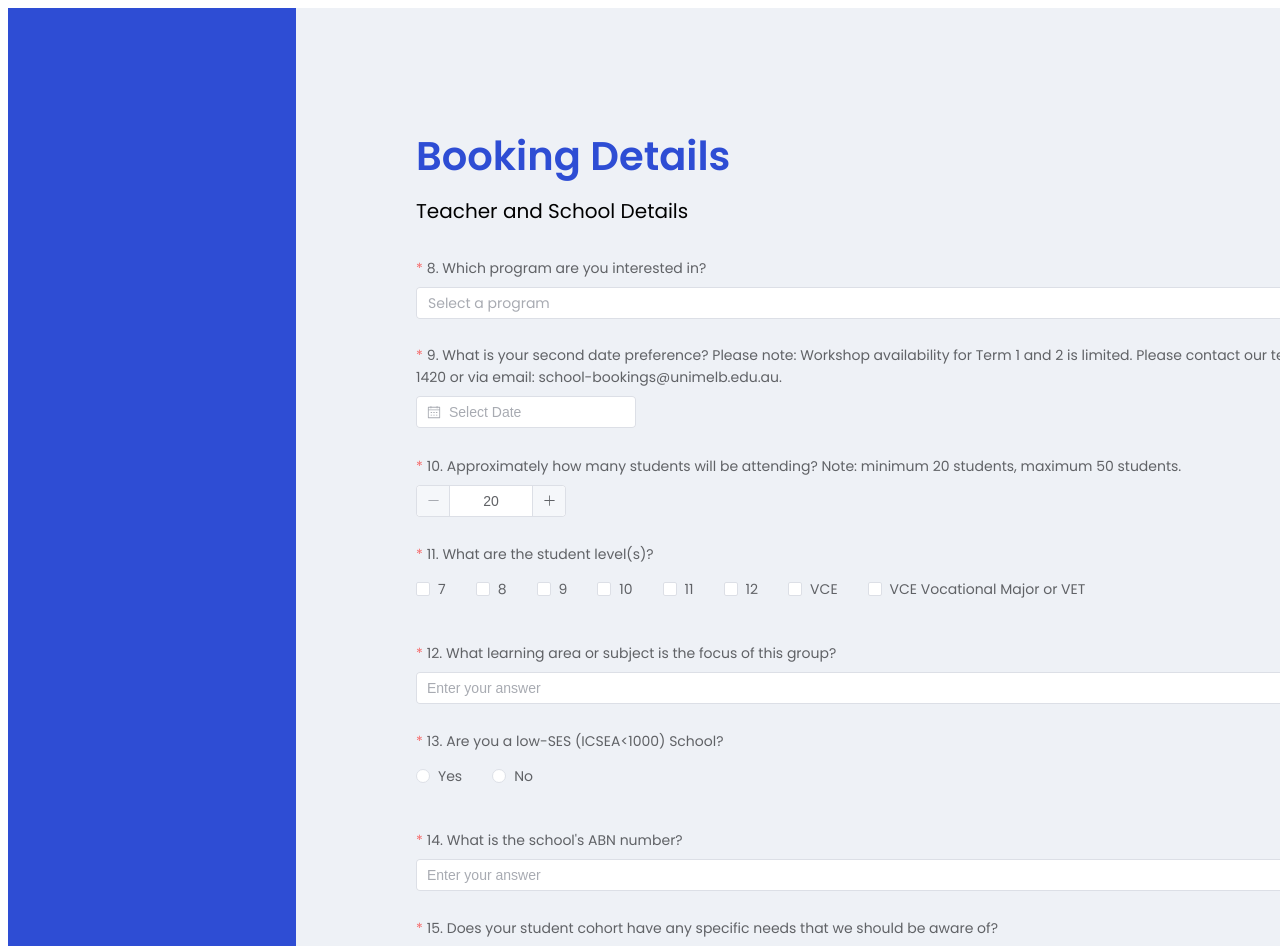
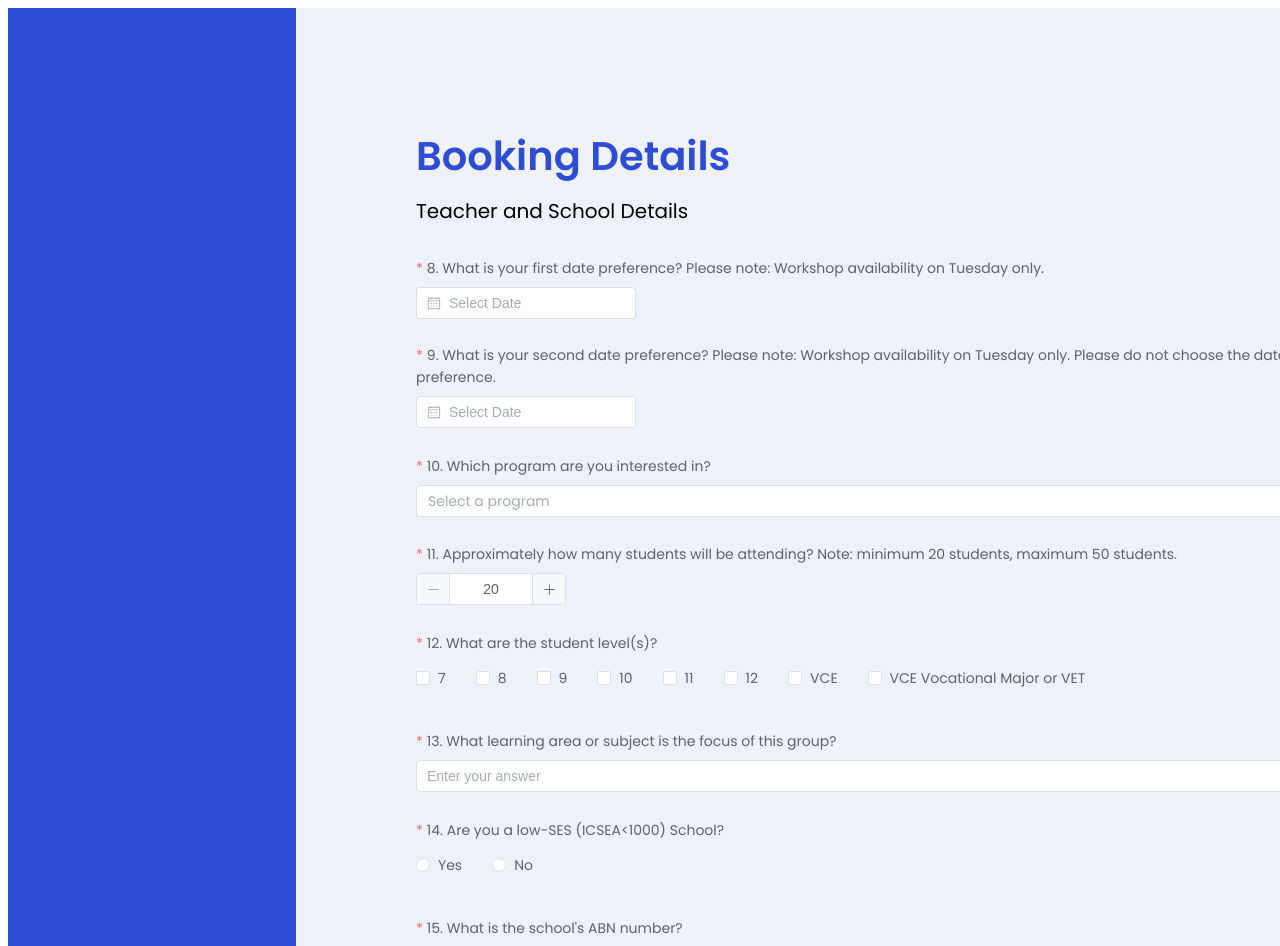
Before and after one commit to COMP90082-2024-SM1/SG-Wombat, a Vue app in the folder src/front-end/sg-wombat/: page /teacherpage2 in a window 1280 px wide. Shown: the top 946 px of the page. Built offline with nearby package versions, Linux system fonts and the light colour scheme.

Commit message:
bookingformupdate
update Tuesday only program booking detials

```diff
--- a/src/front-end/sg-wombat/src/components/teacherpage.vue
+++ b/src/front-end/sg-wombat/src/components/teacherpage.vue
@@ -109,9 +109,9 @@ const submitForm = () => {
                 });
                 // If confirmed, navigate based on preferred day
                 if (form.value.preferredDay === 'Tuesday') {
+                    goToTargetPage2();
+                } else {
                     goToTargetPage3();
-                } else {
-                    goToTargetPage2();
                 }
             }).catch(() => {
                 ElMessage({
--- a/src/front-end/sg-wombat/src/components/teacherpage2.vue
+++ b/src/front-end/sg-wombat/src/components/teacherpage2.vue
@@ -13,8 +13,26 @@
                 <el-main>
                     <el-form :model="form" :rules="rules" label-position="top" class="booking-form" ref="formRef">
 
+                        <el-form-item
+                            label="8. What is your first date preference? Please note: Workshop availability on Tuesday only. "
+                            prop="datePreference1">
 
-                        <el-form-item label="8. Which program are you interested in?" prop="selectedProgram">
+                            <el-date-picker v-model="form.datePreference1" :disabled-date="disabledDate" type="date"
+                                placeholder="Select Date">
+                            </el-date-picker>
+                        </el-form-item>
+
+                        <el-form-item
+                            label="9. What is your second date preference? Please note: Workshop availability on Tuesday only. Please do not choose the date as same as the first preference."
+                            prop="datePreference2">
+
+                            <el-date-picker v-model="form.datePreference2" :disabled-date="disabledDate" type="date"
+                                placeholder="Select Date">
+                            </el-date-picker>
+                        </el-form-item>
+
+
+                        <el-form-item label="10. Which program are you interested in?" prop="selectedProgram">
                             <el-select v-model="form.selectedProgram" placeholder="Select a program">
                                 <el-option
                                     label="Half day experience with two modules: NOT NATURA TOUR + (UN)EXPECTED WORKSHOP at 11am-2:15pm (with a 45min lunch break)"
@@ -29,25 +47,15 @@
                         </el-form-item>
 
 
-
                         <el-form-item
-                            label="9. What is your second date preference? Please note: Workshop availability for Term 1 and 2 is limited. Please contact our team to discuss on 03 8344 1420 or via email: school-bookings@unimelb.edu.au."
-                            prop="datePreference2">
-
-                            <el-date-picker v-model="form.datePreference2" :disabled-date="disabledDate" type="date"
-                                placeholder="Select Date">
-                            </el-date-picker>
-                        </el-form-item>
-
-                        <el-form-item
-                            label="10. Approximately how many students will be attending? Note: minimum 20 students, maximum 50 students."
+                            label="11. Approximately how many students will be attending? Note: minimum 20 students, maximum 50 students."
                             prop="studentCount">
                             <el-input-number v-model.number="form.studentCount" :min="20" :max="50"></el-input-number>
                         </el-form-item>
 
 
                         <!-- Question 11 -->
-                        <el-form-item label="11. What are the student level(s)?" prop="studentLevels">
+                        <el-form-item label="12. What are the student level(s)?" prop="studentLevels">
                             <el-checkbox-group v-model="form.studentLevels">
                                 <el-checkbox label="7">7</el-checkbox>
                                 <el-checkbox label="8">8</el-checkbox>
@@ -63,12 +71,12 @@
                         </el-form-item>
 
                         <!-- Question 12 -->
-                        <el-form-item label="12. What learning area or subject is the focus of this group?"
+                        <el-form-item label="13. What learning area or subject is the focus of this group?"
                             prop="learningArea">
                             <el-input v-model="form.learningArea" placeholder="Enter your answer"></el-input>
                         </el-form-item>
 
-                        <el-form-item label="13. Are you a low-SES (ICSEA<1000) School?" prop="isLowSES">
+                        <el-form-item label="14. Are you a low-SES (ICSEA<1000) School?" prop="isLowSES">
                             <el-radio-group v-model="form.isLowSES">
                                 <el-radio :label="true">Yes</el-radio>
                                 <el-radio :label="false">No</el-radio>
@@ -77,25 +85,25 @@
                         </el-form-item>
 
                         <!-- Question 14 -->
-                        <el-form-item label="14. What is the school's ABN number?" prop="abnNumber">
+                        <el-form-item label="15. What is the school's ABN number?" prop="abnNumber">
                             <el-input v-model="form.abnNumber" placeholder="Enter your answer"></el-input>
                         </el-form-item>
 
                         <!-- Question 15 -->
                         <el-form-item
-                            label="15. Does your student cohort have any specific needs that we should be aware of?"
+                            label="16. Does your student cohort have any specific needs that we should be aware of?"
                             prop="specificNeeds">
                             <el-input type="textarea" v-model="form.specificNeeds"
                                 placeholder="This could be accessibility or sensory needs, or it could be that attending students need a prayer room during breaks."></el-input>
                         </el-form-item>
 
                         <!-- Question 16 -->
-                        <el-form-item label="16. Anything else you want us to know?" prop="additionalInfo">
+                        <el-form-item label="17. Anything else you want us to know?" prop="additionalInfo">
                             <el-input type="textarea" v-model="form.additionalInfo"
                                 placeholder="Please note here if the organising teacher is different to the teacher attending the program"></el-input>
                         </el-form-item>
 
-                        <el-form-item label="17. Can we sign you up to our SGM Excursions mailing list?"
+                        <el-form-item label="18. Can we sign you up to our SGM Excursions mailing list?"
                             prop="mailingListSignup">
                             <el-radio-group v-model="form.mailingListSignup">
                                 <el-radio :label="true">Yes please</el-radio>
@@ -104,13 +112,13 @@
                         </el-form-item>
 
                         <!-- Question 18 -->
-                        <el-form-item label="18. How did you hear about Science Gallery's excursions?">
+                        <el-form-item label="19. How did you hear about Science Gallery's excursions?">
                             <el-input v-model="form.discoverySource" placeholder="Enter your answer"></el-input>
                         </el-form-item>
 
                         <!-- Question 19 -->
                         <el-form-item
-                            label="19. Please note that bookings can be amended or cancelled by emailing school-bookings@unimelb.edu.au up until 14 days before the excursion date, at which point you will be issued an invoice based on the registered number of students. After that date, cancellations and amendments will be charged."
+                            label="20. Please note that bookings can be amended or cancelled by emailing school-bookings@unimelb.edu.au up until 14 days before the excursion date, at which point you will be issued an invoice based on the registered number of students. After that date, cancellations and amendments will be charged."
                             prop="bookingTerms">
                             <el-checkbox-group v-model="form.bookingTerms">
                                 <el-checkbox :label="true">I accept</el-checkbox>
@@ -135,6 +143,7 @@ import { ref } from 'vue';
 // 数据属性
 const form = ref({
     selectedProgram: '',
+    datePreference1: '',
     datePreference2: '',
     studentCount: '',
     studentLevels: [],
@@ -152,6 +161,7 @@ const form = ref({
 // 表单验证规则
 const rules = {
     selectedProgram: [{ required: true, message: "Please select a program", trigger: "change" }],
+    datePreference1: [{ required: true, message: 'Preference Data is required', trigger: 'blur' }],
     datePreference2: [{ required: true, message: 'Preference Data is required', trigger: 'blur' }],
     studentCount: [
         { required: true, message: 'The student count is required', trigger: 'blur' },
@@ -192,7 +202,7 @@ const disabledDate = (time) => {
     // 获取日期是星期几（0 是星期日，1 是星期一，...，6 是星期六）
     const dayOfWeek = new Date(time).getDay();
     // 如果是星期一(1)、星期六(6)或星期日(0)，则禁用
-    return dayOfWeek === 1 || dayOfWeek === 6 || dayOfWeek === 0;
+    return dayOfWeek === 1 || dayOfWeek === 6 || dayOfWeek === 0 || dayOfWeek === 3 || dayOfWeek === 4 || dayOfWeek === 5;
 };
 
 import { useRouter } from 'vue-router'
```
